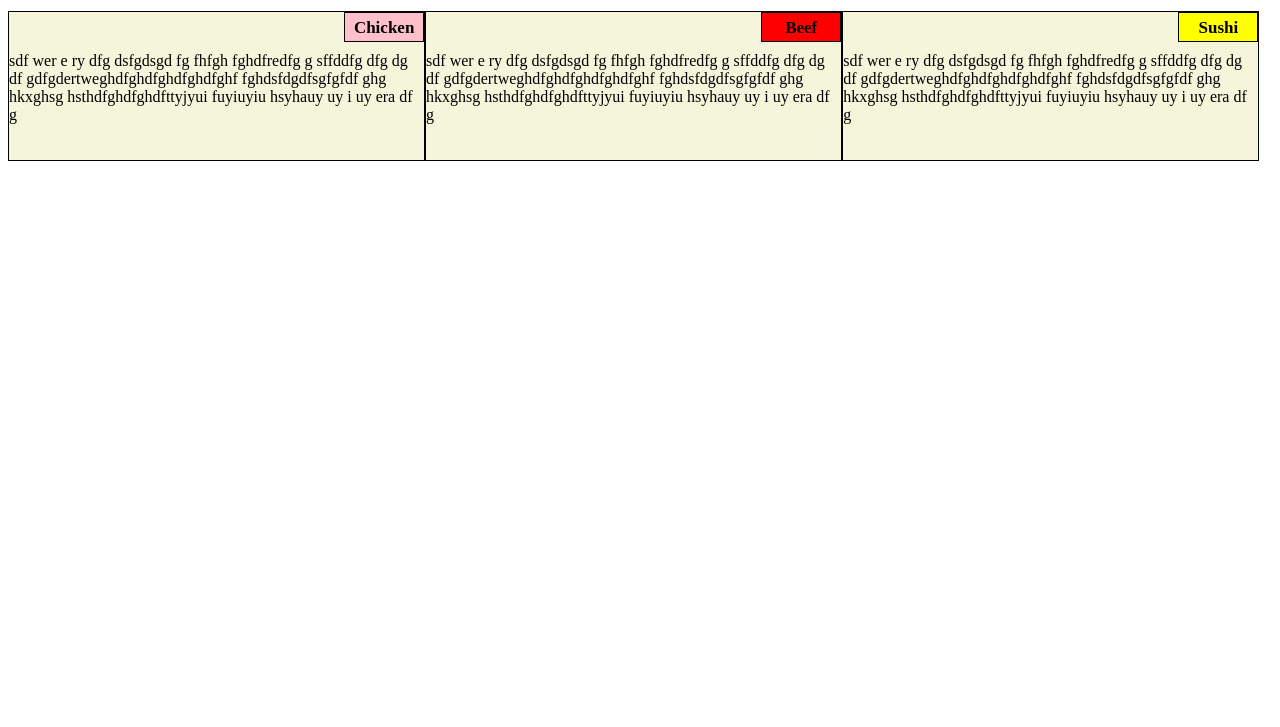
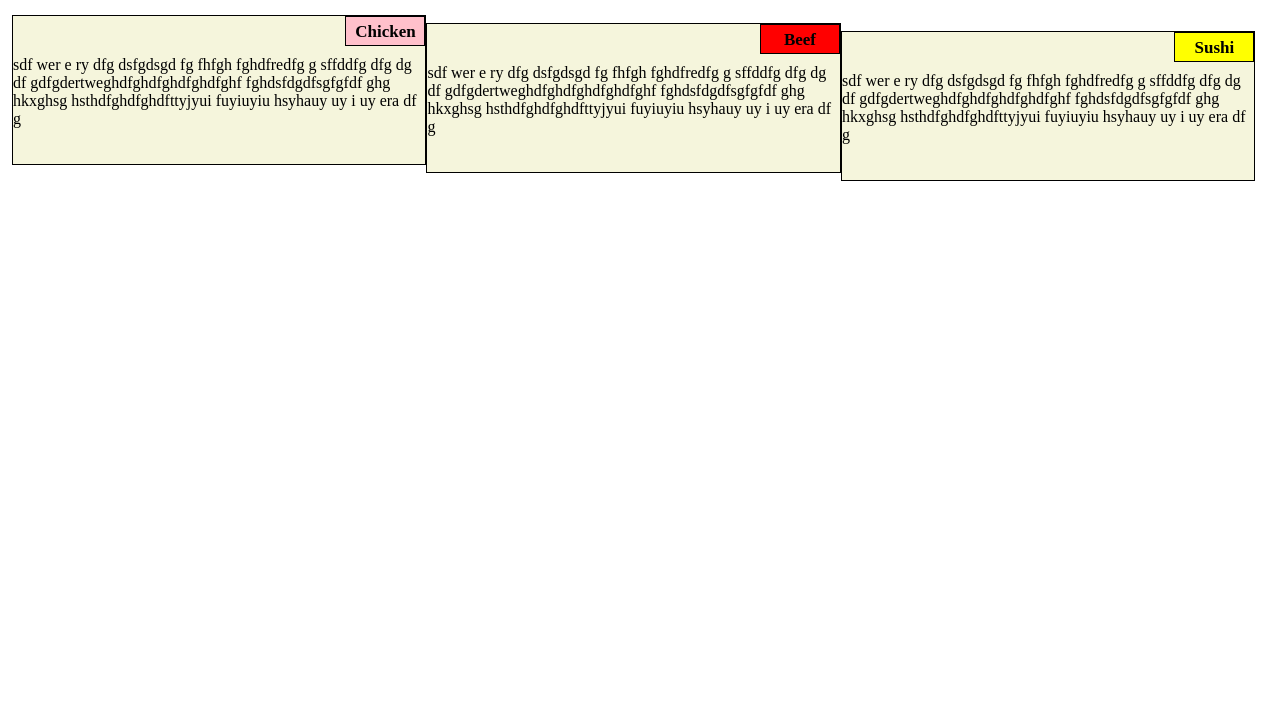
Before and after one commit to alanta335/first-web-page, a plain HTML site: page index.html in a window 1280 px wide. Shown: the part 73-800 px from the top of the page. Drawn offline with Linux system fonts and the light colour scheme.

Commit message:
Update style.css

```diff
--- a/css/style.css
+++ b/css/style.css
@@ -12,7 +12,9 @@
     text-align: center;
 }
 
-.p {}
+.p {
+    padding: 4px;
+}
 
 @media (min-width: 992px) {
     .col-lg-4 {
```
